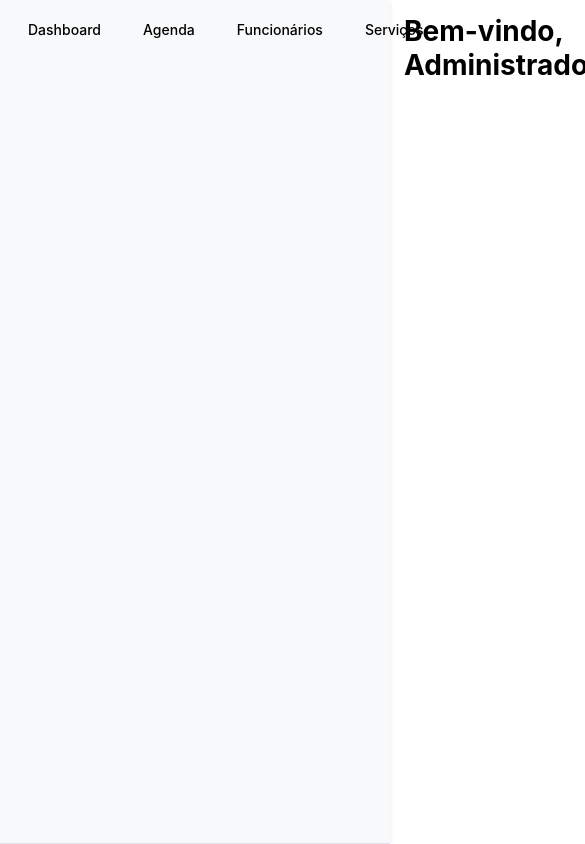
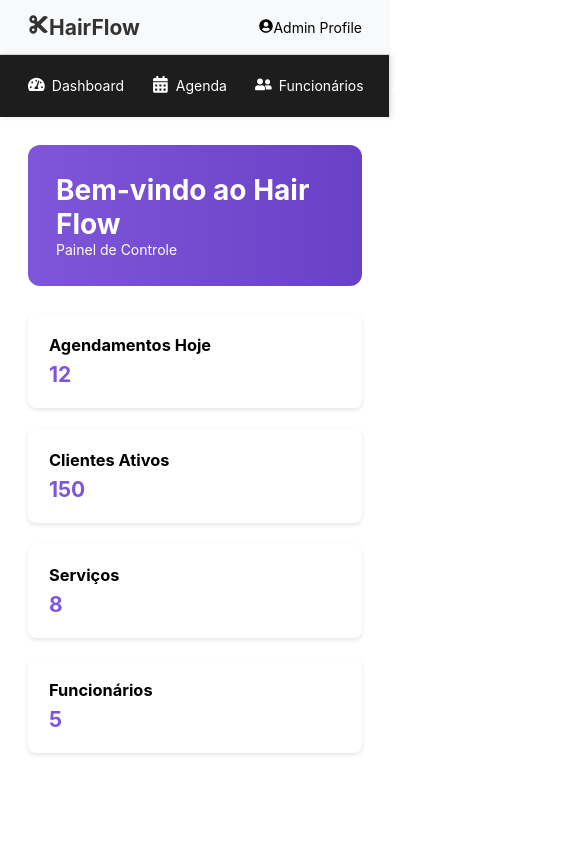
Before and after one commit to HenriqueCamarg0/Front_Hairflow, a React (Create React App) app: page /dashboard in a window 390 px wide. Shown: the top 844 px of the page, 585 px wide, since content can reach past the window. Built offline with nearby package versions, Linux system fonts and the light colour scheme.

Commit message:
feat: add Container and Header components; refactor DashboardPage layout and styles; integrate react-icons for toolbar

```diff
--- a/package.json
+++ b/package.json
@@ -9,6 +9,7 @@
     "@testing-library/user-event": "^13.5.0",
     "react": "^19.1.0",
     "react-dom": "^19.1.0",
+    "react-icons": "^5.5.0",
     "react-router-dom": "^7.5.0",
     "react-scripts": "5.0.1",
     "web-vitals": "^2.1.4"
--- /dev/null
+++ b/src/components/Shared/layout/Container/Container.jsx
@@ -0,0 +1,29 @@
+import React from 'react';
+import Header from '../Header/Header';
+import Toolbar from '../Toolbar/Toolbar';
+import styles from './Container.module.css';
+
+export default function Container({ children }) {
+  const menuItems = [
+    'Dashboard',
+    'Agenda',
+    'Funcionários',
+    'Serviços'
+  ];
+
+  const handleSelect = (item) => {
+    console.log(`Selected: ${item}`);
+  };
+
+  return (
+    <div className={styles.wrapper}>
+      <Header />
+      <div className={styles.content}>
+        <Toolbar items={menuItems} onSelect={handleSelect} />
+        <main className={styles.mainContent}>
+          {children}
+        </main>
+      </div>
+    </div>
+  );
+}
--- /dev/null
+++ b/src/components/Shared/layout/Container/Container.module.css
@@ -0,0 +1,38 @@
+/* Container.module.css */
+.container {
+    max-width: 1200px; /* Define a largura máxima do container */
+    margin: 0 auto; /* Centraliza o container horizontalmente */
+    padding: 0 16px; /* Adiciona espaçamento interno nas laterais */
+    box-sizing: border-box; /* Inclui padding e border no tamanho total */
+    width: 100%; /* Garante que o container ocupe 100% da largura disponível */
+}
+
+@media (max-width: 768px) {
+    .container {
+        max-width: 100%; /* Ajusta para ocupar toda a largura em telas menores */
+        padding: 0 8px; /* Reduz o espaçamento interno nas laterais */
+    }
+}
+
+@media (max-width: 480px) {
+    .container {
+        padding: 0 4px; /* Reduz ainda mais o espaçamento interno em telas muito pequenas */
+    }
+}
+
+.row {
+    display: flex; /* Define um layout flexível */
+    flex-wrap: wrap; /* Permite que os itens quebrem para a próxima linha */
+    margin: -8px; /* Remove o espaçamento entre as colunas */
+}
+
+.col {
+    flex: 1; /* Faz com que as colunas cresçam igualmente */
+    padding: 8px; /* Adiciona espaçamento interno entre as colunas */
+}
+
+@media (max-width: 768px) {
+    .col {
+        flex: 1 1 100%; /* Faz com que as colunas ocupem 100% da largura em telas menores */
+    }
+}
--- /dev/null
+++ b/src/components/Shared/layout/Header/Header.jsx
@@ -0,0 +1,20 @@
+import Header from './Header.module.css';
+import React from 'react';
+import { FaUserCircle, FaCut } from 'react-icons/fa';
+
+const HeaderComponent = () => {
+    return (
+        <header className={Header.header}>
+            <div className={Header.logo}>
+                <FaCut className={Header.icon} />
+                <span>HairFlow</span>
+            </div>
+            <div className={Header.profile}>
+                <FaUserCircle className={Header.profileIcon} />
+                <span>Admin Profile</span>
+            </div>
+        </header>
+    );
+};
+
+export default HeaderComponent;
--- /dev/null
+++ b/src/components/Shared/layout/Header/Header.module.css
@@ -0,0 +1,47 @@
+/* Header.module.css */
+
+.header {
+    display: flex;
+    align-items: center;
+    justify-content: space-between;
+    padding: 1rem 2rem;
+    background-color: #f8f9fa;
+    border-bottom: 1px solid #e0e0e0;
+}
+
+.logo {
+    font-size: 1.5rem;
+    font-weight: bold;
+    color: #333;
+    text-decoration: none;
+}
+
+.nav {
+    display: flex;
+    gap: 1.5rem;
+}
+
+.nav a {
+    text-decoration: none;
+    color: #555;
+    font-size: 1rem;
+    transition: color 0.3s ease;
+}
+
+.nav a:hover {
+    color: #007bff;
+}
+
+.button {
+    padding: 0.5rem 1rem;
+    background-color: #007bff;
+    color: #fff;
+    border: none;
+    border-radius: 4px;
+    cursor: pointer;
+    transition: background-color 0.3s ease;
+}
+
+.button:hover {
+    background-color: #0056b3;
+}
--- a/src/components/Shared/layout/toolbar/Toolbar.jsx
+++ b/src/components/Shared/layout/toolbar/Toolbar.jsx
@@ -1,13 +1,26 @@
 import React from 'react';
-import toolbar from './Toolbar.module.css';
+import { FaTachometerAlt, FaCalendarAlt, FaUserFriends, FaConciergeBell } from 'react-icons/fa'; // Importando ícones
+import Styles from './Toolbar.module.css';
 
-export default function Toolbar({ items, onSelect }) {
+export default function Toolbar({ items, onSelect, activeSection }) {
+  const icons = {
+    Dashboard: <FaTachometerAlt />,
+    Agenda: <FaCalendarAlt />,
+    Funcionários: <FaUserFriends />,
+    Serviços: <FaConciergeBell />,
+  };
+
   return (
-    <nav className={toolbar.toolbar}>
-      <ul>
+    <nav className={Styles.toolbar}>
+      <ul className={Styles.navList}>
         {items.map((item) => (
-          <li key={item} onClick={() => onSelect(item)}>
-            {item}
+          <li
+            key={item}
+            className={`${Styles.navItem} ${activeSection === item ? Styles.active : ''}`}
+            onClick={() => onSelect(item)}
+          >
+            <div className={Styles.iconWrapper}>{icons[item]}</div> {/* Exibe o ícone correspondente */}
+            <span className={Styles.itemText}>{item}</span>
           </li>
         ))}
       </ul>
--- a/src/components/Shared/layout/toolbar/Toolbar.module.css
+++ b/src/components/Shared/layout/toolbar/Toolbar.module.css
@@ -1,29 +1,97 @@
+/* Toolbar principal */
 .toolbar {
-    width: 100%;
-    padding: 1rem;
-    background-color: #f8f9fa;
-    border-bottom: 1px solid #dee2e6;
-    box-shadow: 0 2px 4px rgba(0,0,0,0.1);
-    align-items: center;
+    width: 220px; /* Largura fixa da barra */
+    background-color: #1d1d1d; /* Azul principal */
+    color: #ffffff; /* Cor do texto */
+    padding: 1rem; /* Espaçamento interno */
+    display: flex; /* Flexbox para layout */
+    flex-direction: column; /* Alinha os itens verticalmente */
+    height: 100vh; /* Ocupa toda a altura da viewport */
+    box-shadow: 2px 0 5px rgba(0, 0, 0, 0.1); /* Sombra leve */
+    border-right: 1px solid #e0e0e0; /* Linha discreta de separação */
 }
 
+/* Lista de itens */
 .toolbar ul {
-    list-style: none;
+    list-style-type: none; /* Remove os marcadores da lista */
     padding: 0;
     margin: 0;
-    display: flex;
-    gap: 1rem;
 }
 
-.toolbar li {
+/* Itens da lista */
+.toolbar ul li {
+    display: flex;
+    align-items: center; /* Alinha o ícone e texto */
+    padding: 0.8rem 1rem;
     cursor: pointer;
-    padding: 0.5rem 1rem;
-    border-radius: 4px;
-    transition: all 0.3s ease;
-    font-weight: 500;
+    border-radius: 5px; /* Bordas arredondadas */
+    margin-bottom: 0.5rem; /* Espaçamento entre os itens */
+    transition: background-color 0.3s ease, color 0.3s ease;
 }
 
-.toolbar li:hover {
-    background-color: #e9ecef;
-    color: #007bff;
+/* Ícones dentro dos itens */
+.toolbar ul li svg {
+    font-size: 1.2rem; /* Tamanho dos ícones */
+    margin-right: 0.5rem; /* Espaçamento entre ícone e texto */
 }
+
+/* Texto do item */
+.itemText {
+    font-size: 1rem;
+}
+
+/* Estado de hover */
+.toolbar ul li:hover {
+    background-color: #0056b3; /* Azul mais escuro */
+    color: #ffffff; /* Mantém o texto branco */
+}
+
+/* Estado ativo */
+.toolbar ul li.active {
+    background-color: #0056b3; /* Azul mais escuro */
+    font-weight: bold; /* Destaque no texto */
+    color: #ffffff; /* Mantém o texto branco */
+}
+
+/* Responsividade (telas menores) */
+@media (max-width: 768px) {
+    .toolbar {
+        width: 100%; /* A barra ocupa a largura total */
+        height: auto; /* Ajusta altura automaticamente */
+        flex-direction: row; /* Alinha os itens horizontalmente */
+    }
+
+    .toolbar ul {
+        display: flex;
+        flex-direction: row;
+        justify-content: space-evenly;
+    }
+
+    .toolbar ul li {
+        margin-bottom: 0; /* Remove o espaço vertical entre os itens */
+        padding: 0.5rem 1rem;
+        font-size: 0.9rem; /* Texto menor para telas pequenas */
+    }
+}
+/* Responsividade (telas menores) */
+@media (max-width: 768px) {
+    .toolbar {
+        width: 100%; /* A barra ocupa a largura total */
+        height: auto; /* Ajusta altura automaticamente */
+        flex-direction: row; /* Alinha os itens horizontalmente */
+    }
+
+    .toolbar ul {
+        display: flex;
+        flex-direction: row;
+        justify-content: space-evenly;
+    }
+
+    .toolbar ul li {
+        margin-bottom: 0; /* Remove o espaço vertical entre os itens */
+        padding: 0.5rem 1rem;
+        font-size: 0.9rem; /* Texto menor para telas pequenas */
+    }
+}
+
+/* Responsividade (telas menores) */
--- a/src/pages/DashboardPage.jsx
+++ b/src/pages/DashboardPage.jsx
@@ -1,24 +1,35 @@
-import React, { useState } from 'react';
-import Toolbar from '../components/Shared/layout/toolbar/Toolbar';
+import React from 'react';
+import Container from '../components/Shared/layout/Container/Container';
+import styles from './DashboardPage.module.css';
 
 export default function DashboardPage() {
-  const [activeSection, setActiveSection] = useState('dashboard');
+  return (
+    <Container>
+      <div className={styles.dashboard}>
+        <div className={styles.welcomeSection}>
+          <h1>Bem-vindo ao Hair Flow</h1>
+          <p>Painel de Controle</p>
+        </div>
 
-  return (
-    <div style={{ display: 'flex', minHeight: '100vh' }}>
-      {/* Toolbar lateral */}
-      <Toolbar
-        items={['Dashboard', 'Agenda', 'Funcionários', 'Serviços']}
-        onSelect={setActiveSection}
-      />
-
-      {/* Conteúdo dinâmico baseado na seção ativa */}
-      <div style={{ flex: 1, padding: '1rem' }}>
-        {activeSection === 'dashboard' && <h1>Bem-vindo, Administrador!</h1>}
-        {activeSection === 'agenda' && <p>Aqui está sua Agenda.</p>}
-        {activeSection === 'funcionarios' && <p>Gerencie seus Funcionários.</p>}
-        {activeSection === 'servicos' && <p>Edite ou adicione Serviços.</p>}
+        <div className={styles.statsGrid}>
+          <div className={styles.statCard}>
+            <h3>Agendamentos Hoje</h3>
+            <p className={styles.statNumber}>12</p>
+          </div>
+          <div className={styles.statCard}>
+            <h3>Clientes Ativos</h3>
+            <p className={styles.statNumber}>150</p>
+          </div>
+          <div className={styles.statCard}>
+            <h3>Serviços</h3>
+            <p className={styles.statNumber}>8</p>
+          </div>
+          <div className={styles.statCard}>
+            <h3>Funcionários</h3>
+            <p className={styles.statNumber}>5</p>
+          </div>
+        </div>
       </div>
-    </div>
+    </Container>
   );
 }
--- /dev/null
+++ b/src/pages/DashboardPage.module.css
@@ -0,0 +1,31 @@
+.dashboard {
+    padding: 2rem;
+}
+
+.welcomeSection {
+    background: linear-gradient(to right, #7f56d9, #6941c6);
+    padding: 2rem;
+    border-radius: 12px;
+    color: white;
+    margin-bottom: 2rem;
+}
+
+.statsGrid {
+    display: grid;
+    grid-template-columns: repeat(auto-fit, minmax(240px, 1fr));
+    gap: 1.5rem;
+}
+
+.statCard {
+    background: white;
+    padding: 1.5rem;
+    border-radius: 8px;
+    box-shadow: 0 2px 4px rgba(0, 0, 0, 0.1);
+}
+
+.statNumber {
+    font-size: 1.5rem;
+    font-weight: bold;
+    color: #7f56d9;
+    margin-top: 0.5rem;
+}
```
Also changed, not shown: 1 other file (tests, documents, lock files or other folders).
